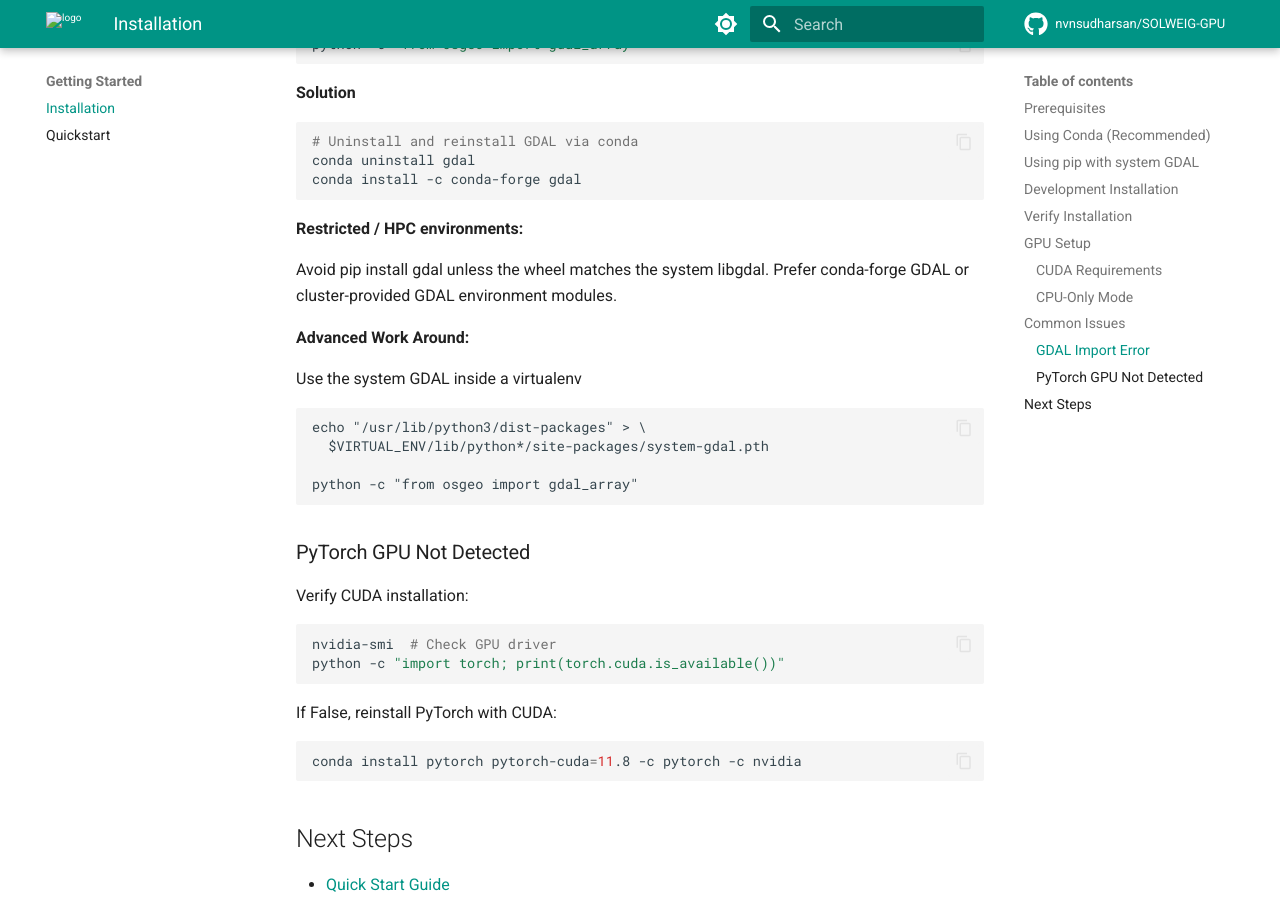
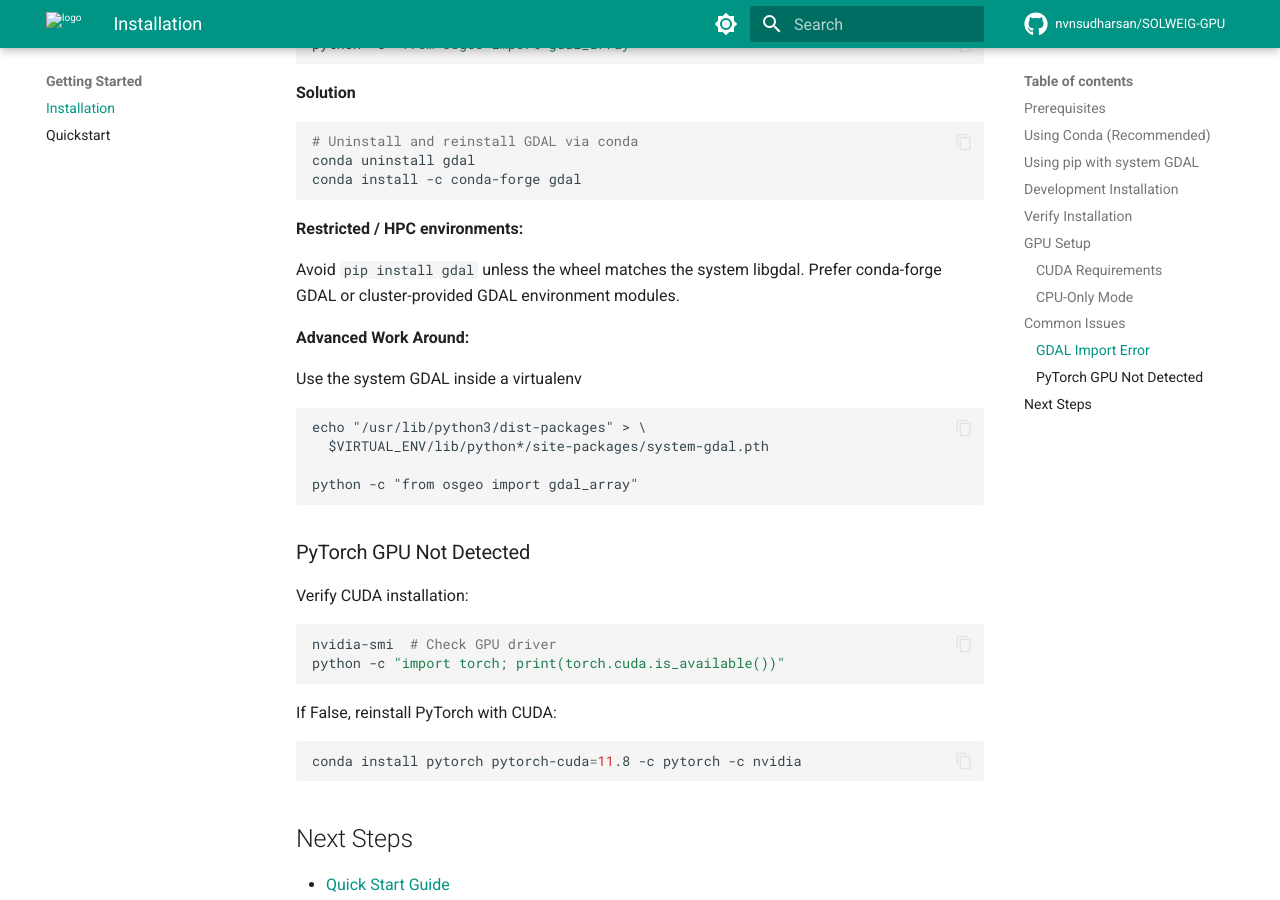
Before and after one commit to nvnsudharsan/SOLWEIG-GPU, an MkDocs documentation site: the page built from docs/installation.md, in a window 1280 px wide and 900 px high, scrolled down 2369 px. Built offline with MkDocs 1.6.1 and Material for MkDocs 9.7.7, drawn with Linux system fonts in a browser that asks for light colours; comment, search, counter and statistics services are not loaded; the version menu is left out.

````diff
--- a/docs/installation.md
+++ b/docs/installation.md
@@ -106,7 +106,7 @@ conda install -c conda-forge gdal
 ```
 **Restricted / HPC environments:**
 
-Avoid pip install gdal unless the wheel matches the system libgdal.
+Avoid `pip install gdal` unless the wheel matches the system libgdal.
 Prefer conda-forge GDAL or cluster-provided GDAL environment modules.
 
 **Advanced Work Around:**
````
